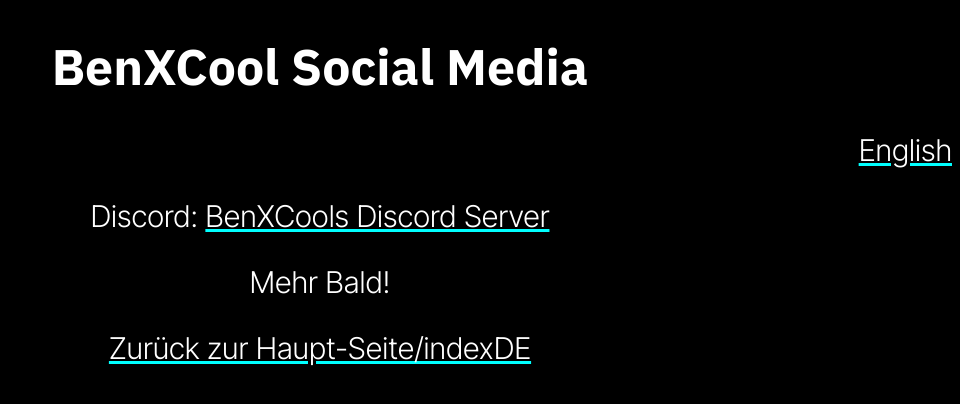
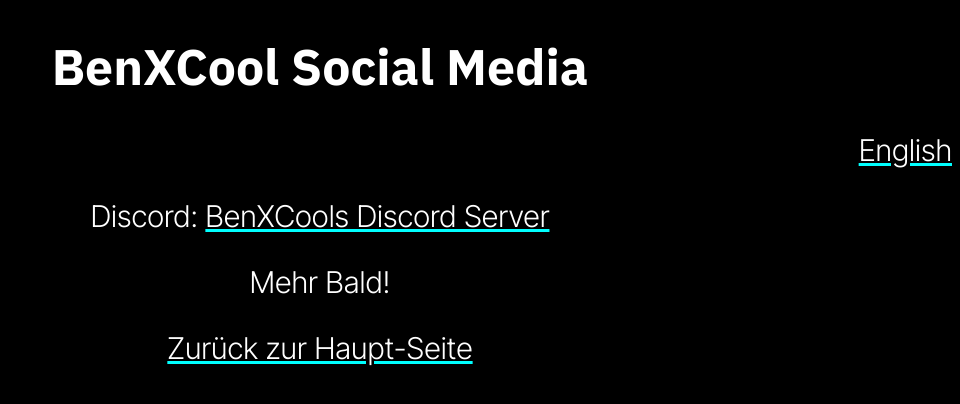
Before and after one commit to BenXCool/benxcool.github.io, a plain HTML site: page socialmediaDE.html in a window 1280 px wide. Shown: the whole page, without its empty margins (320-1280 px from the left). Drawn offline with Linux system fonts and the light colour scheme; a web font is replaced by a local one.

Commit message:
Update socialmediaDE.html

```diff
--- a/socialmediaDE.html
+++ b/socialmediaDE.html
@@ -15,7 +15,7 @@
 
     <p align="center">Mehr Bald!</p>
 
-    <p align="center"><a href="https://benxcool.github.io">Zurück zur Haupt-Seite/indexDE</a></p>
+    <p align="center"><a href="https://benxcool.github.io/indexDE">Zurück zur Haupt-Seite</a></p>
 
 </body>
 </html>
```
